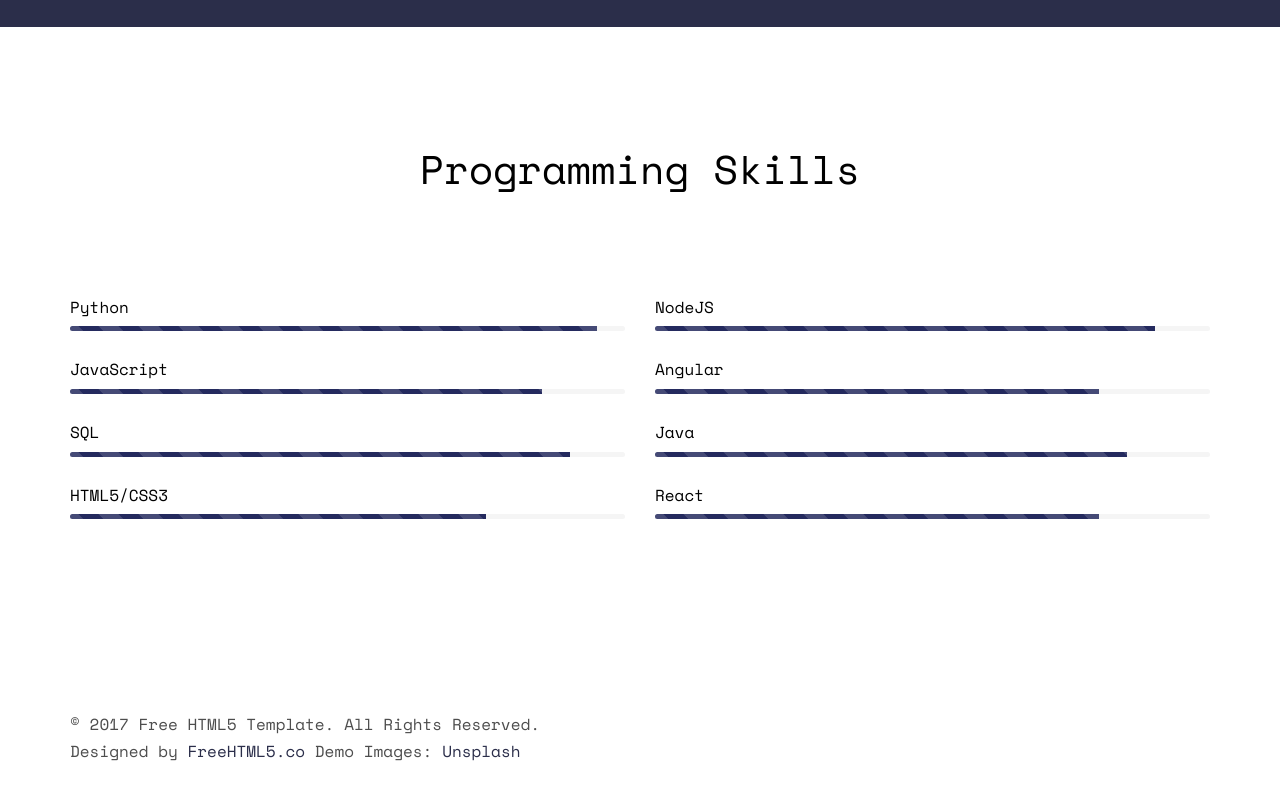
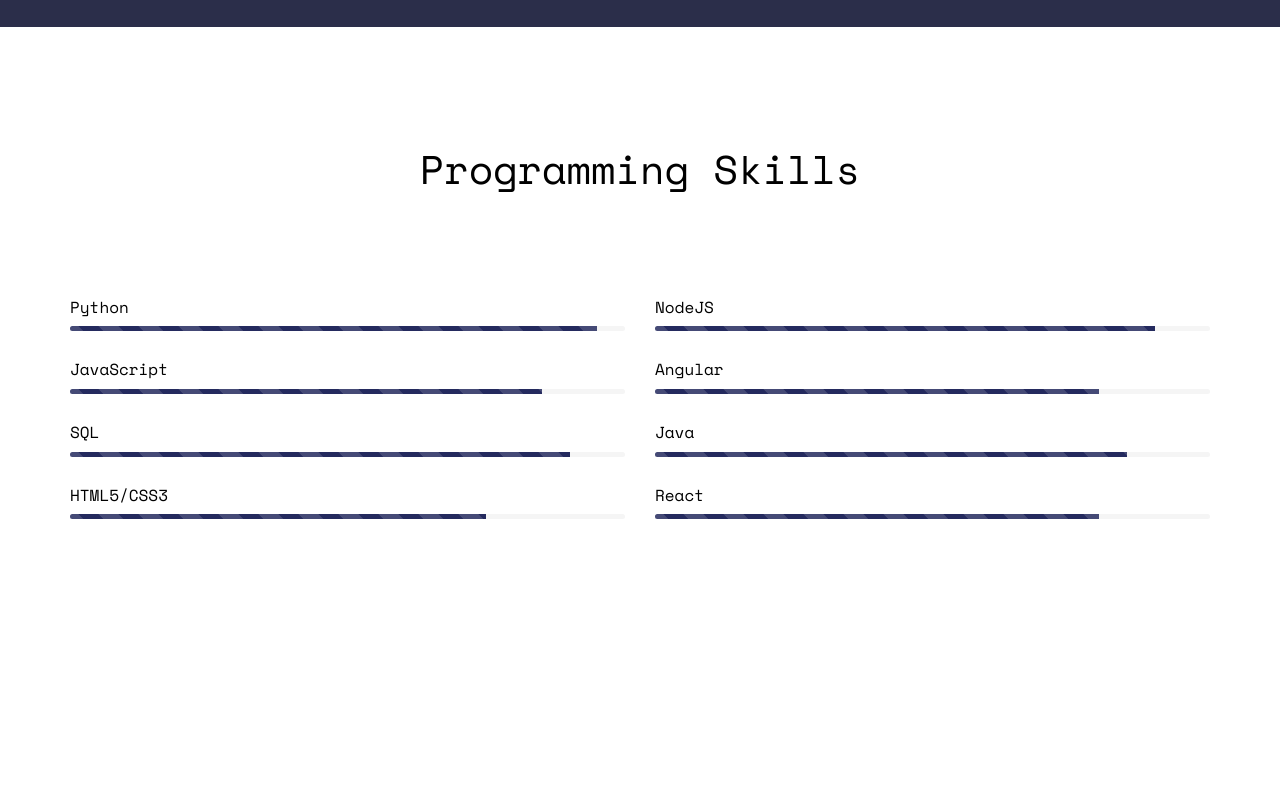
Before and after one commit to EHSchutzman/EHSchutzman.github.io, a plain HTML site: page index.html in a window 1280 px wide. Shown: the part 4348-5148 px from the top of the page. After the commit the page ends 5110 px from the top, so only its background shows below. Drawn offline with nearby package versions, Linux system fonts and the light colour scheme; some packages are replaced by stand-ins of ours; no server answers; files whose address does not match are found by name.

Commit message:
removed footer

```diff
--- a/index.html
+++ b/index.html
@@ -482,7 +482,6 @@
 		<div class="container">
 			<div class="row">
 				<div class="col-md-12">
-					<p>&copy; 2017 Free HTML5 Template. All Rights Reserved. <br>Designed by <a href="http://freehtml5.co" target="_blank">FreeHTML5.co</a> Demo Images: <a href="http://unsplash.com" target="_blank">Unsplash</a></p>
 				</div>
 			</div>
 		</div>
```
